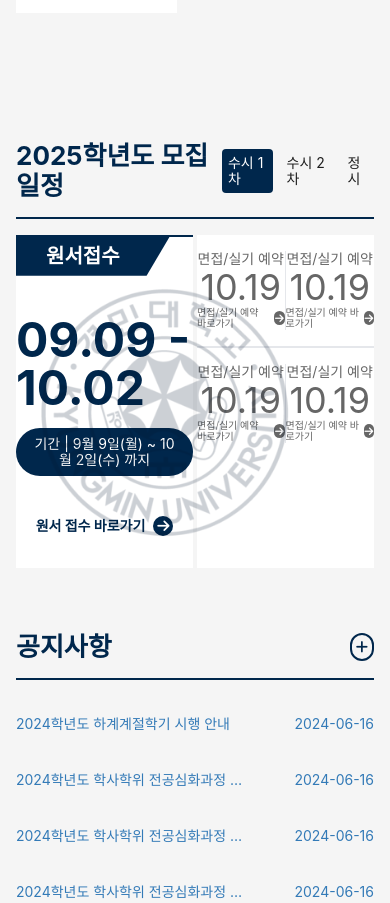
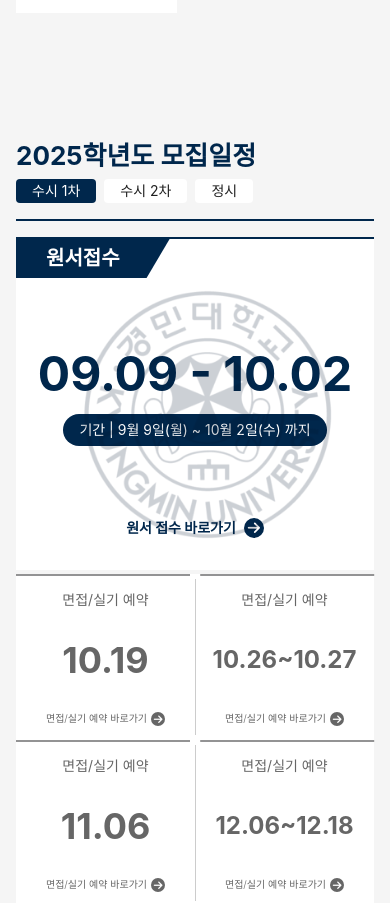
Before and after one commit to TruongThanhTungDev/kyungmin-webapp, a Vue app: page / in a window 390 px wide. Shown: the part 1840-2743 px from the top of the page. Built offline with nearby package versions, Linux system fonts and the light colour scheme.

Commit message:
fix: responsive leading page done

```diff
--- a/src/components/ApplycationDeadline.vue
+++ b/src/components/ApplycationDeadline.vue
@@ -1,77 +1,54 @@
 <template>
-  <div class="w-full h-[333px] grid grid-cols-2 gap-1">
-    <div class="col-span-1 bg-white relative">
+  <div class="w-full grid grid-cols-1 md:grid-cols-2 gap-1">
+    <div class="col-span-1 bg-white h-[333px] relative">
       <div
-        class="absolute top-[15%] left-[12%] w-[255px] h-[255px] background-main"
+        class="absolute top-[15%] left-[18%] lg:left-[12%] w-[255px] h-[255px] background-main"
       ></div>
       <div class="flex justify-start w-full border-t-[2px] border-t-[#00274c]">
         <div class="title-card">원서접수</div>
       </div>
       <div class="w-full h-[240px] flex flex-col justify-center items-center">
-        <div class="text-5xl font-bold text-primary mb-4">09.09 - 10.02</div>
+        <div class="text-5xl font-bold text-primary mb-4">
+          {{ dataMain.time }}
+        </div>
         <div class="bg-primary text-white rounded-full text-center py-2 px-4">
-          기간 | 9월 9일(월) ~ 10월 2일(수) 까지
+          {{ dataMain.title }}
         </div>
       </div>
       <div class="flex justify-center items-center">
-        <div class="text-primary font-bold mr-2">원서 접수 바로가기</div>
+        <div class="text-primary font-bold mr-2">{{ dataMain.desciption }}</div>
         <i
           class="fa-solid fa-arrow-right text-white bg-primary rounded-full w-[20px] h-[20px] flex justify-center items-center"
         ></i>
       </div>
     </div>
-    <div class="bg-white col-span-1">
+    <div class="bg-white col-span-1 h-[333px]">
       <div class="grid grid-cols-2">
-        <div class="py-4 border-b-2">
+        <div
+          class="h-[166px] relative"
+          v-for="(item, index) in dataChild"
+          :key="index"
+        >
           <div
-            class="border-r border-r-#[#666666] h-full text-[#666666] flex justify-between flex-col items-center"
+            class="w-[97%] h-[2px] bg-[#939394]"
+            :class="{ 'translate-x-[3%]': index % 2 !== 0 }"
+          ></div>
+          <div
+            class="absolute top-[3%] w-[1px] h-[94%] bg-[#ccc]"
+            :class="{ hidden: index % 2 === 0 }"
+          ></div>
+          <div
+            class="h-full text-[#666666] flex justify-between flex-col items-center py-4"
           >
-            <div>면접/실기 예약</div>
-            <div class="text-4xl font-700">10.19</div>
+            <div>{{ item.title }}</div>
+            <div
+              class="text-4xl font-bold"
+              :class="{ '!text-2xl': index % 2 !== 0 }"
+            >
+              {{ item.time }}
+            </div>
             <div class="flex items-center gap-1">
-              <div class="text-[10px] font-[300]">면접/실기 예약 바로가기</div>
-              <i
-                class="fa-solid fa-arrow-right text-white text-[10px] bg-[#666666] rounded-full w-[14px] h-[14px] flex justify-center items-center"
-              ></i>
-            </div>
-          </div>
-        </div>
-        <div class="py-4 border-b-2">
-          <div
-            class="h-full text-[#666666] flex justify-between flex-col items-center"
-          >
-            <div>면접/실기 예약</div>
-            <div class="text-4xl font-700">10.19</div>
-            <div class="flex items-center gap-1">
-              <div class="text-[10px] font-[300]">면접/실기 예약 바로가기</div>
-              <i
-                class="fa-solid fa-arrow-right text-white text-[10px] bg-[#666666] rounded-full w-[14px] h-[14px] flex justify-center items-center"
-              ></i>
-            </div>
-          </div>
-        </div>
-        <div class="py-4">
-          <div
-            class="border-r border-r-#[#666666] h-full text-[#666666] flex justify-between flex-col items-center"
-          >
-            <div>면접/실기 예약</div>
-            <div class="text-4xl font-700">10.19</div>
-            <div class="flex items-center gap-1">
-              <div class="text-[10px] font-[300]">면접/실기 예약 바로가기</div>
-              <i
-                class="fa-solid fa-arrow-right text-white text-[10px] bg-[#666666] rounded-full w-[14px] h-[14px] flex justify-center items-center"
-              ></i>
-            </div>
-          </div>
-        </div>
-        <div class="py-4">
-          <div
-            class="h-full text-[#666666] flex justify-between flex-col items-center"
-          >
-            <div>면접/실기 예약</div>
-            <div class="text-4xl font-700">10.19</div>
-            <div class="flex items-center gap-1">
-              <div class="text-[10px] font-[300]">면접/실기 예약 바로가기</div>
+              <div class="text-[10px] font-[300]">{{ item.desciption }}</div>
               <i
                 class="fa-solid fa-arrow-right text-white text-[10px] bg-[#666666] rounded-full w-[14px] h-[14px] flex justify-center items-center"
               ></i>
@@ -86,6 +63,16 @@
 <script>
 export default {
   name: "ApplicationDeadline",
+  props: {
+    dataMain: {
+      type: Object,
+      default: () => ({}),
+    },
+    dataChild: {
+      type: Array,
+      default: () => [],
+    },
+  },
 };
 </script>
 
--- a/src/components/NoticeListHome.vue
+++ b/src/components/NoticeListHome.vue
@@ -4,17 +4,24 @@
       class="w-full flex justify-between items-center border-b-primary border-b-2 py-4 mb-4"
     >
       <div class="text-[26px] text-primary font-bold">공지사항</div>
-      <div class="border-2 border-primary rounded-full p-1 text-primary hover:text-[#dddddd] hover:border-[#dddddd]">
-        <i class="fa-solid fa-plus "></i>
+      <div
+        class="w-[20px] h-[20px] flex justify-center items-center border-2 border-primary rounded-full p-1 text-primary hover:text-[#dddddd] hover:border-[#dddddd]"
+      >
+        <i class="fa-solid fa-plus"></i>
       </div>
     </div>
     <div class="flex flex-col">
-      <router-link v-for="(item,index) in listNoticePreview" :key="index" class="text-[#337AB7] hover:!text-[#23527c] py-5 grid grid-cols-3" :to="item.path">
+      <router-link
+        v-for="(item, index) in listNoticePreview"
+        :key="index"
+        class="text-[#2a2a2a] hover:!text-[#23527c] py-5 border-b border-b-[#ccc] grid grid-cols-3"
+        :to="item.path"
+      >
         <div class="col-span-2 line-clamp-1">
-          {{item.name}}
+          {{ item.name }}
         </div>
         <div class="text-end">
-          {{item.date}}
+          {{ item.date }}
         </div>
       </router-link>
     </div>
@@ -28,35 +35,34 @@
     return {
       listNoticePreview: [
         {
-          name: '2024학년도 하계계절학기 시행 안내',
-          date: '2024-06-16',
-          path: 'https://check12.imweb.me/35/?idx=28288416&bmode=view'
+          name: "2024학년도 하계계절학기 시행 안내",
+          date: "2024-06-16",
+          path: "https://check12.imweb.me/35/?idx=28288416&bmode=view",
         },
         {
-          name: '2024학년도 학사학위 전공심화과정 학업계획서 학업계획서',
-          date: '2024-06-16',
-          path: 'https://check12.imweb.me/35/?idx=28288416&bmode=view'
+          name: "2024학년도 학사학위 전공심화과정 학업계획서 학업계획서",
+          date: "2024-06-16",
+          path: "https://check12.imweb.me/35/?idx=28288416&bmode=view",
         },
         {
-          name: '2024학년도 학사학위 전공심화과정 학업계획서 학업계획서',
-          date: '2024-06-16',
-          path: 'https://check12.imweb.me/35/?idx=28288416&bmode=view'
+          name: "2024학년도 학사학위 전공심화과정 학업계획서 학업계획서",
+          date: "2024-06-16",
+          path: "https://check12.imweb.me/35/?idx=28288416&bmode=view",
         },
         {
-          name: '2024학년도 학사학위 전공심화과정 추가모집 안내',
-          date: '2024-06-16',
-          path: 'https://check12.imweb.me/35/?idx=28288416&bmode=view'
+          name: "2024학년도 학사학위 전공심화과정 추가모집 안내",
+          date: "2024-06-16",
+          path: "https://check12.imweb.me/35/?idx=28288416&bmode=view",
         },
         {
-          name: '2024학년도 학사학위 전공심화과정 2차 추가모집 안내',
-          date: '2024-06-16',
-          path: 'https://check12.imweb.me/35/?idx=28288416&bmode=view'
-        }
-      ]
-    }
-  }
+          name: "2024학년도 학사학위 전공심화과정 2차 추가모집 안내",
+          date: "2024-06-16",
+          path: "https://check12.imweb.me/35/?idx=28288416&bmode=view",
+        },
+      ],
+    };
+  },
 };
 </script>
 
-<style>
-</style>
+<style></style>
--- a/src/components/page/UserPage/AdmissionSchedule.vue
+++ b/src/components/page/UserPage/AdmissionSchedule.vue
@@ -1,15 +1,15 @@
 <template>
-  <div class="grid grid-cols-1 md:grid-cols-5 gap-12">
-    <div class="col-span-1 md:col-span-3">
+  <div class="grid grid-cols-1 lg:grid-cols-5 gap-12">
+    <div class="col-span-1 lg:col-span-3">
       <div
-        class="w-full flex justify-between items-center border-b-primary border-b-2 py-4 mb-4"
+        class="w-full md:flex md:justify-between md:items-center border-b-primary border-b-2 py-4 mb-4"
       >
         <div class="text-[26px] text-primary font-bold">
           2025학년도 모집일정
         </div>
-        <div class="flex gap-2">
+        <div class="flex gap-2 mt-2 md:mt-0">
           <a
-            class="link-schedule"
+            class="link-schedule bg-white !px-4 !py-1"
             :class="{ 'active-link': item.type === typeScheduleActive }"
             v-for="item in listTypeSchedule"
             :key="item.type"
@@ -19,7 +19,10 @@
           </a>
         </div>
       </div>
-      <applycation-deadline />
+      <applycation-deadline
+        :data-main="dataSchedule.main"
+        :data-child="dataSchedule.child"
+      />
     </div>
     <div class="col-span-1 md:col-span-2">
       <notice-list-home />
@@ -39,21 +42,114 @@
         {
           type: 1,
           name: "수시 1차",
+          data: [
+            {
+              title: "기간 | 9월 9일(월) ~ 10월 2일(수) 까지",
+              time: "09.09 - 10.02",
+              desciption: "원서 접수 바로가기",
+            },
+            {
+              title: "면접/실기 예약",
+              time: "10.19",
+              desciption: "면접/실기 예약 바로가기",
+            },
+            {
+              title: "면접/실기 예약",
+              time: "10.26~10.27",
+              desciption: "면접/실기 예약 바로가기",
+            },
+            {
+              title: "면접/실기 예약",
+              time: "11.06",
+              desciption: "면접/실기 예약 바로가기",
+            },
+            {
+              title: "면접/실기 예약",
+              time: "12.06~12.18",
+              desciption: "면접/실기 예약 바로가기",
+            },
+          ],
         },
         {
           type: 2,
           name: "수시 2차",
+          data: [
+            {
+              title: "기간 | 10월 10일(월) ~ 11월 2일(수) 까지",
+              time: "10.10 - 11.02",
+              desciption: "원서 접수 바로가기",
+            },
+            {
+              title: "면접/실기 예약",
+              time: "10.21",
+              desciption: "면접/실기 예약 바로가기",
+            },
+            {
+              title: "면접/실기 예약",
+              time: "10.29~10.30",
+              desciption: "면접/실기 예약 바로가기",
+            },
+            {
+              title: "면접/실기 예약",
+              time: "11.15",
+              desciption: "면접/실기 예약 바로가기",
+            },
+            {
+              title: "면접/실기 예약",
+              time: "12.10~12.28",
+              desciption: "면접/실기 예약 바로가기",
+            },
+          ],
         },
         {
           type: 3,
           name: "정시",
+          data: [
+            {
+              title: "기간 | 9월 9일(월) ~ 10월 2일(수) 까지",
+              time: "09.09 - 10.02",
+              desciption: "원서 접수 바로가기",
+            },
+            {
+              title: "면접/실기 예약",
+              time: "10.19",
+              desciption: "면접/실기 예약 바로가기",
+            },
+            {
+              title: "면접/실기 예약",
+              time: "10.26~10.27",
+              desciption: "면접/실기 예약 바로가기",
+            },
+            {
+              title: "면접/실기 예약",
+              time: "11.06",
+              desciption: "면접/실기 예약 바로가기",
+            },
+            {
+              title: "면접/실기 예약",
+              time: "12.06~12.18",
+              desciption: "면접/실기 예약 바로가기",
+            },
+          ],
         },
       ],
+      dataSchedule: {
+        main: {},
+        child: [],
+      },
     };
+  },
+  mounted() {
+    const data = this.listTypeSchedule[this.typeScheduleActive - 1].data;
+    this.dataSchedule.main = data[0];
+    this.dataSchedule.child = data.slice(1);
   },
   methods: {
     changeType(type) {
       this.typeScheduleActive = type;
+      const data = this.listTypeSchedule[type - 1].data;
+      this.dataSchedule.main = data[0];
+      this.dataSchedule.child = data.slice(1);
     },
   },
 };
--- a/src/components/page/UserPage/InfoCardBodyPlusList.vue
+++ b/src/components/page/UserPage/InfoCardBodyPlusList.vue
@@ -1,35 +1,38 @@
 <template>
-  <div class="flex gap-4">
-    <info-card-body-plus v-for="item in listCard" :key="item.title" :title="item.title" :path="item.path"/>
+  <div class="grid grid-cols-1 md:grid-cols-3 gap-2">
+    <info-card-body-plus
+      v-for="item in listCard"
+      :key="item.title"
+      :title="item.title"
+      :path="item.path"
+    />
   </div>
 </template>
 
 <script>
-import InfoCardBodyPlus from '@/components/InfoCardBodyPlus.vue'
+import InfoCardBodyPlus from "@/components/InfoCardBodyPlus.vue";
 export default {
-  name: 'InfoCardBodyPlusList',
+  name: "InfoCardBodyPlusList",
   components: { InfoCardBodyPlus },
   data() {
     return {
       listCard: [
         {
-          title: '2025학년도 신입생 장학금 안내',
-          path: 'https://check12.imweb.me/58'
+          title: "2025학년도 신입생 장학금 안내",
+          path: "https://check12.imweb.me/58",
         },
         {
-          title: '기숙사 안내',
-          path: 'https://check12.imweb.me/58'
+          title: "기숙사 안내",
+          path: "https://check12.imweb.me/58",
         },
         {
-          title: '전년도 입시결과',
-          path: 'https://check12.imweb.me/58'
-        }
-      ]
-    }
-  }
-}
+          title: "전년도 입시결과",
+          path: "https://check12.imweb.me/58",
+        },
+      ],
+    };
+  },
+};
 </script>
 
-<style>
-
-</style>
+<style></style>
--- a/src/components/page/UserPage/InfoCardBodyScroll.vue
+++ b/src/components/page/UserPage/InfoCardBodyScroll.vue
@@ -1,7 +1,7 @@
 <template>
   <div class="w-full">
     <div
-      class="grid grid-cols-2 lg:grid-cols-6 gap-4"
+      class="grid grid-cols-2 sm:grid-cols-4 lg:grid-cols-6 gap-4"
       @mousedown="startDrag"
       @mouseup="stopDrag"
       @mouseleave="stopDrag"
--- a/src/layouts/LayoutHomePage/FooterHomePage.vue
+++ b/src/layouts/LayoutHomePage/FooterHomePage.vue
@@ -27,8 +27,13 @@
       </div>
     </div>
     <div class="bg-primary">
-      <div class="footer-main text-white py-10 flex">
-        <div class="grid-footer">
+      <div
+        class="grid grid-cols-1 md:grid-cols-2 mx-auto w-full xl:max-w-[1200px] px-2 py-[40px]"
+      >
+        <div
+          class="col-span-1 grid grid-cols-2 md:grid-cols-3 text-white gap-4"
+        >
+          <div class="">
             <div class="font-bold text-lg mb-6">대학소식</div>
             <div class="flex flex-col gap-4">
               <div>공지사항</div>
@@ -37,7 +42,7 @@
               <div>찾아오시는 길</div>
             </div>
           </div>
-        <div class="grid-footer">
+          <div class="">
             <div class="font-bold text-lg mb-6">모집요강</div>
             <div class="flex flex-col gap-4">
               <div>모집요강</div>
@@ -47,13 +52,14 @@
               <div>입학상담 신청</div>
             </div>
           </div>
-        <div class="grid-footer">
+          <div class="">
             <div class="font-bold text-lg mb-6">편입학</div>
             <div class="flex flex-col gap-4">
               <div>편입학</div>
               <div>학사학위 전공심화</div>
               <div>산업체위탁</div>
               <div>지원서 양식</div>
+            </div>
           </div>
         </div>
       </div>
```
Lines whose indentation alone changed are shown as unchanged.
